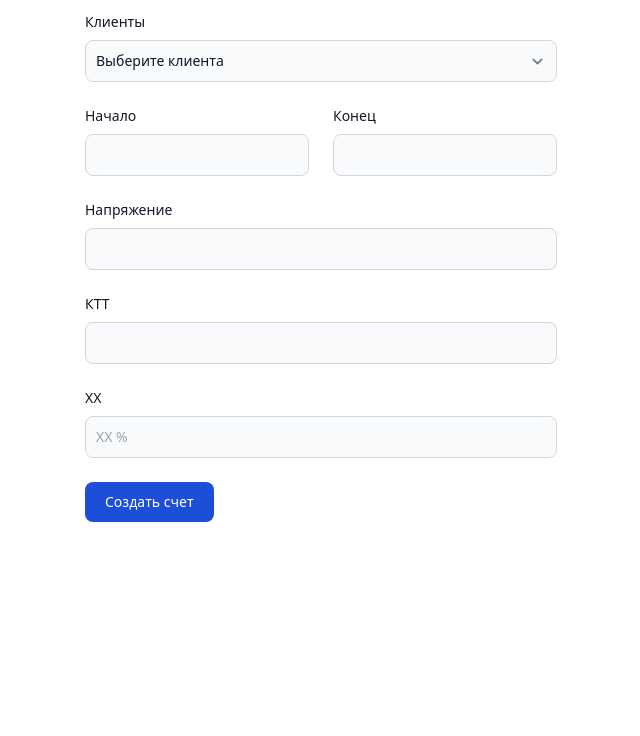
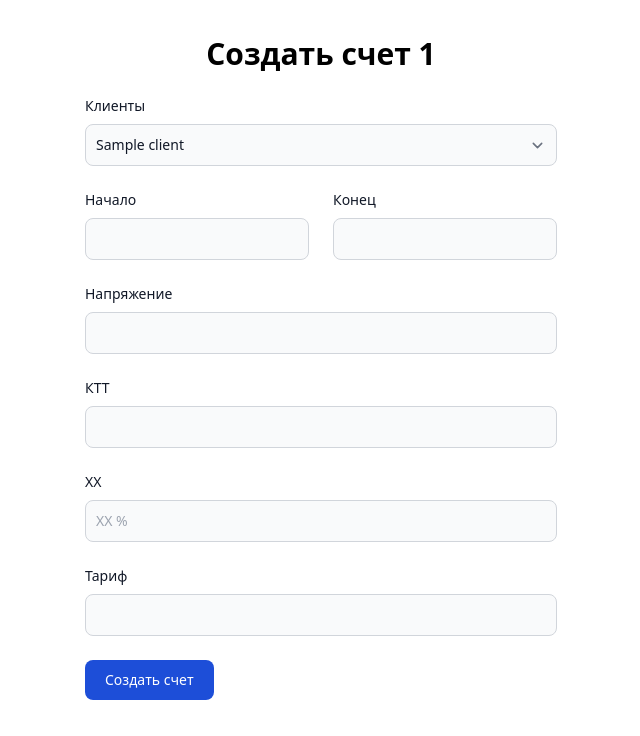
Before and after one commit to jacksylyk/energyCalc, a Django app: page /invoice/create?client_id=1 in a window 1280 px wide. Shown: the part 64-800 px from the top of the page, without its empty margins (319-959 px from the left). Run offline with Django 5.2, Linux system fonts and the light colour scheme; a user stored in the database is signed in; tables that the repository leaves empty hold one stand-in row (values such as "Sample post"); some libraries are stand-ins or nearby versions.

Commit message:
Fixed invoice creation

```diff
--- a/calculator/admin.py
+++ b/calculator/admin.py
@@ -1,6 +1,6 @@
 from django.contrib import admin
 
-from .models import Client, Contact
+from .models import Client, Contact, Invoice
 
 
 class ContactInline(admin.TabularInline):
@@ -15,4 +15,5 @@ class ClientAdmin(admin.ModelAdmin):
     inlines = [ContactInline]
 
 
+admin.site.register(Invoice)
 admin.site.register(Client, ClientAdmin)
--- a/calculator/forms.py
+++ b/calculator/forms.py
@@ -4,9 +4,3 @@ from django.forms import inlineformset_factory
 from calculator.models import Client, Contact, Invoice
 
 ContactFormSet = inlineformset_factory(Client, Contact, fields=('contact',), extra=1)
-
-
-class InvoiceForm(forms.ModelForm):
-    class Meta:
-        model = Invoice
-        fields = ['client', 'ktt', 'voltage', 'start', 'end']
--- a/calculator/models.py
+++ b/calculator/models.py
@@ -13,6 +13,7 @@ class Client(models.Model):
     contract_date = models.DateField(verbose_name="Дата акта")
     location = models.CharField(max_length=128, verbose_name="Местоположение ПКУ", blank=True)
     notes = models.CharField(max_length=256, verbose_name="Примечания", blank=True)
+    address = models.CharField(max_length=256, verbose_name="Юридический адрес", blank=True)
 
     class Meta:
         verbose_name_plural = 'Клиенты'
@@ -39,6 +40,7 @@ class Invoice(models.Model):
                                 verbose_name="Начало")
     end = models.DecimalField(max_digits=10, decimal_places=4, validators=[MinValueValidator(0)], verbose_name="Конец")
     xx = models.DecimalField(max_digits=10, decimal_places=4, validators=[MinValueValidator(0)], verbose_name="XX")
+    tariff = models.DecimalField(max_digits=10, decimal_places=4, validators=[MinValueValidator(0)], verbose_name="Тариф")
 
     # Потребление
     @property
@@ -48,7 +50,7 @@ class Invoice(models.Model):
     # Без НДС
     @property
     def without_vat(self):
-        return self.consumption * Decimal('50.527')
+        return self.consumption * self.tariff
 
     class Meta:
         verbose_name = 'Счет'
--- /dev/null
+++ b/calculator/templatetags/custom_filters.py
@@ -0,0 +1,11 @@
+from django import template
+
+register = template.Library()
+
+
+@register.filter(name='string_to_int')
+def string_to_int(value):
+    try:
+        return int(value)
+    except (TypeError, ValueError):
+        return None
--- a/calculator/views.py
+++ b/calculator/views.py
@@ -6,7 +6,6 @@ from django.shortcuts import render, redirect, get_object_or_404
 from django.urls import reverse_lazy
 from django.views.generic import ListView, CreateView, DetailView
 
-from calculator.forms import InvoiceForm
 from calculator.models import Client, Contact, Invoice
 
 
@@ -26,7 +25,7 @@ class ClientCreateView(LoginRequiredMixin, CreateView):
     model = Client
     fields = '__all__'
     template_name = "calculator/create_client.html"
-    success_url = "home"
+    success_url = reverse_lazy('clients')
 
     def form_valid(self, form):
         form.instance.user = self.request.user
@@ -55,13 +54,27 @@ class ClientListView(LoginRequiredMixin, ListView):
 
 class InvoiceCreateView(LoginRequiredMixin, CreateView):
     model = Invoice
-    form_class = InvoiceForm
+    fields = '__all__'
     template_name = 'calculator/create_invoice.html'
-    success_url = reverse_lazy('invoice_detail')
 
     def form_valid(self, form):
         form.instance.user = self.request.user
         return super().form_valid(form)
+
+    def get_success_url(self):
+        if self.object:  # Check if self.object exists
+            pk = self.object.pk
+            return reverse_lazy('invoice_detail', kwargs={'pk': pk})
+        else:
+            # Provide a fallback URL if self.object is not defined
+            return reverse_lazy('index')
+
+    def get_form_kwargs(self):
+        kwargs = super().get_form_kwargs()
+        client_id = self.request.GET.get('client_id')
+        if client_id:
+            kwargs['initial'] = {'client': client_id}
+        return kwargs
 
     def get_context_data(self, **kwargs):
         context = super().get_context_data(**kwargs)
--- a/templates/base.html
+++ b/templates/base.html
@@ -17,47 +17,6 @@
     <link href="https://cdnjs.cloudflare.com/ajax/libs/flowbite/2.3.0/flowbite.min.css" rel="stylesheet"/>
 </head>
 <body>
-{#<nav class="bg-white  fixed w-full z-20 top-0 start-0 border-b border-gray-200 ">#}
-{#    <div class="max-w-screen-xl flex flex-wrap items-center justify-between mx-auto p-4">#}
-{#        <a href="{% url 'index' %}" class="flex items-center space-x-3 rtl:space-x-reverse">#}
-{#            <span class="self-center text-2xl font-semibold whitespace-nowrap">Расчет потреблении</span>#}
-{#        </a>#}
-{#        <div class="flex md:order-2 space-x-3 md:space-x-0 rtl:space-x-reverse">#}
-{#            <button type="button"#}
-{#                    class="text-white bg-blue-700 hover:bg-blue-800 focus:ring-4 focus:outline-none focus:ring-blue-300 font-medium rounded-lg text-sm px-4 py-2 text-center ">#}
-{#                {{ user }}#}
-{#            </button>#}
-{#            <button data-collapse-toggle="navbar-sticky" type="button"#}
-{#                    class="inline-flex items-center p-2 w-10 h-10 justify-center text-sm text-gray-500 rounded-lg md:hidden hover:bg-gray-100 focus:outline-none focus:ring-2 focus:ring-gray-200"#}
-{#                    aria-controls="navbar-sticky" aria-expanded="false">#}
-{#                <span class="sr-only">Open main menu</span>#}
-{#                <svg class="w-5 h-5" aria-hidden="true" xmlns="http://www.w3.org/2000/svg" fill="none"#}
-{#                     viewBox="0 0 17 14">#}
-{#                    <path stroke="currentColor" stroke-linecap="round" stroke-linejoin="round" stroke-width="2"#}
-{#                          d="M1 1h15M1 7h15M1 13h15"/>#}
-{#                </svg>#}
-{#            </button>#}
-{#        </div>#}
-{#        <div class="items-center justify-between hidden w-full md:flex md:w-auto md:order-1" id="navbar-sticky">#}
-{#            <ul class="flex flex-col p-4 md:p-0 mt-4 font-medium border border-gray-100 rounded-lg bg-gray-50 md:space-x-8 rtl:space-x-reverse md:flex-row md:mt-0 md:border-0 md:bg-white">#}
-{#                <li>#}
-{#                    <a href="{% url 'index' %}"#}
-{#                       class="block py-2 px-3 text-white bg-blue-700 rounded md:bg-transparent md:text-blue-700 md:p-0 "#}
-{#                       aria-current="page">Главная</a>#}
-{#                </li>#}
-{#                <li>#}
-{#                    <a href="{% url 'clients' %}"#}
-{#                       class="block py-2 px-3 text-gray-900 rounded hover:bg-gray-100 md:hover:bg-transparent md:hover:text-blue-700 md:p-0">Клиенты</a>#}
-{#                </li>#}
-{#                <li>#}
-{#                    <a href="{% url 'create_client' %}"#}
-{#                       class="block py-2 px-3 text-gray-900 rounded hover:bg-gray-100 md:hover:bg-transparent md:hover:text-blue-700 md:p-0">Добавить#}
-{#                        клиента</a>#}
-{#                </li>#}
-{#            </ul>#}
-{#        </div>#}
-{#    </div>#}
-{#</nav>#}
 <nav class="bg-white border-gray-200 dark:bg-gray-900">
     <div class="max-w-screen-xl flex flex-wrap items-center justify-between mx-auto p-4">
         <a href="{% url 'index' %}" class="flex items-center space-x-3 rtl:space-x-reverse">
--- a/templates/calculator/clients.html
+++ b/templates/calculator/clients.html
@@ -93,6 +93,7 @@
                 <th scope="col" class="px-6 py-3">Контактные данные</th>
                 <th scope="col" class="px-6 py-3">Местоположение ПКУ</th>
                 <th scope="col" class="px-6 py-3">Группа потребителей</th>
+                <th scope="col" class="px-6 py-3">Счет</th>
             </tr>
             </thead>
             <tbody>
@@ -119,6 +120,7 @@
                             <option value="">Юридическое лицо</option>
                         </select>
                     </td>
+                    <td><a href="{% url 'create_invoice' %}?client_id={{ client.id }}">Создать счет</a></td>
                 </tr>
             {% endfor %}
             </tbody>
--- a/templates/calculator/create_client.html
+++ b/templates/calculator/create_client.html
@@ -47,6 +47,12 @@
                 <label for="id_location" class="block mb-2 text-sm font-medium text-gray-900 dark:text-white">Местоположение
                     ПКУ:</label>
                 <input type="text" id="id_location" name="location" maxlength="128"
+                       class="bg-gray-50 border border-gray-300 text-gray-900 text-sm rounded-lg focus:ring-blue-500 focus:border-blue-500 block w-full p-2.5 dark:bg-gray-700 dark:border-gray-600 dark:placeholder-gray-400 dark:text-white dark:focus:ring-blue-500 dark:focus:border-blue-500">
+            </div>
+            <div class="mb-6">
+                <label for="id_address"
+                       class="block mb-2 text-sm font-medium text-gray-900 dark:text-white">Юридический адрес:</label>
+                <input type="text" id="id_address" name="address" maxlength="256"
                        class="bg-gray-50 border border-gray-300 text-gray-900 text-sm rounded-lg focus:ring-blue-500 focus:border-blue-500 block w-full p-2.5 dark:bg-gray-700 dark:border-gray-600 dark:placeholder-gray-400 dark:text-white dark:focus:ring-blue-500 dark:focus:border-blue-500">
             </div>
             <div class="mb-6">
--- a/templates/calculator/create_invoice.html
+++ b/templates/calculator/create_invoice.html
@@ -1,15 +1,21 @@
 {% extends 'base.html' %}
+{% load custom_filters %}
 {% block content %}
-    <form method="post">
+    <div class="text-3xl font-semibold my-6">Создать счет {{ form.initial.client }}</div>
+    <form method="post" action="{% url 'create_invoice' %}">
         {% csrf_token %}
         <div class="mb-6">
             <label for="{{ form.client.id_for_label }}"
                    class="block mb-2 text-sm font-medium text-gray-900 dark:text-white">Клиенты</label>
             <select name="{{ form.client.name }}" id="{{ form.client.id_for_label }}"
                     class="bg-gray-50 border border-gray-300 text-gray-900 text-sm rounded-lg focus:ring-blue-500 focus:border-blue-500 block w-full p-2.5 dark:bg-gray-700 dark:border-gray-600 dark:placeholder-gray-400 dark:text-white dark:focus:ring-blue-500 dark:focus:border-blue-500">
-                <option selected disabled>Выберите клиента</option>
+                <option>Выберите клиента</option>
                 {% for client in clients %}
-                    <option value="{{ client.id }}">{{ client.name }}</option>
+                    {% if client.id == form.initial.client|string_to_int %}
+                        <option value="{{ client.id }}" selected>{{ client.name }}</option>
+                    {% else %}
+                        <option value="{{ client.id }}" >{{ client.name }}</option>
+                    {% endif %}
                 {% endfor %}
             </select>
         </div>
@@ -39,7 +45,7 @@
         <div class="mb-6">
             <label for="{{ form.ktt.id_for_label }}"
                    class="block mb-2 text-sm font-medium text-gray-900 dark:text-white">КТТ</label>
-            <input type="number" id="{{ form.voltage.id_for_label }}" name="{{ form.voltage.name }}"
+            <input type="number" id="{{ form.ktt.id_for_label }}" name="{{ form.ktt.name }}"
                    class="bg-gray-50 border border-gray-300 text-gray-900 text-sm rounded-lg focus:ring-blue-500 focus:border-blue-500 block w-full p-2.5 dark:bg-gray-700 dark:border-gray-600 dark:placeholder-gray-400 dark:text-white dark:focus:ring-blue-500 dark:focus:border-blue-500"
                    required/>
         </div>
@@ -52,9 +58,28 @@
                    placeholder="XX %"
             />
         </div>
+        <div class="mb-6">
+            <label for="{{ form.tariff.id_for_label }}"
+                   class="block mb-2 text-sm font-medium text-gray-900 dark:text-white">Тариф</label>
+            <input type="number" id="{{ form.tariff.id_for_label }}" name="{{ form.tariff.name }}"
+                   class="bg-gray-50 border border-gray-300 text-gray-900 text-sm rounded-lg focus:ring-blue-500 focus:border-blue-500 block w-full p-2.5 dark:bg-gray-700 dark:border-gray-600 dark:placeholder-gray-400 dark:text-white dark:focus:ring-blue-500 dark:focus:border-blue-500"
+                   required
+            />
+        </div>
         <button type="submit"
                 class="text-white bg-blue-700 hover:bg-blue-800 focus:ring-4 focus:outline-none focus:ring-blue-300 font-medium rounded-lg text-sm w-full sm:w-auto px-5 py-2.5 text-center dark:bg-blue-600 dark:hover:bg-blue-700 dark:focus:ring-blue-800">
             Создать счет
         </button>
     </form>
 {% endblock %}
+{#{% extends 'base.html' %}#}
+{#{% block content %}#}
+{#    <div class="text-3xl font-semibold my-6">Создать счет</div>#}
+{#    <form method="post">#}
+{#        {% csrf_token %}#}
+{#        {{ form.as_p }}#}
+{#        <button type="submit" class="text-white bg-blue-700 hover:bg-blue-800 focus:ring-4 focus:outline-none focus:ring-blue-300 font-medium rounded-lg text-sm w-full sm:w-auto px-5 py-2.5 text-center dark:bg-blue-600 dark:hover:bg-blue-700 dark:focus:ring-blue-800">#}
+{#            Создать счет#}
+{#        </button>#}
+{#    </form>#}
+{#{% endblock %}#}
--- a/templates/calculator/home.html
+++ b/templates/calculator/home.html
@@ -1,4 +1,7 @@
 {% extends 'base.html' %}
 {% block content %}
     <h1>Home {{ user }}</h1>
+    <div class="">
+        <button onclick="location.href='{% url 'create_invoice' %}';" type="button" class="text-white bg-blue-700 hover:bg-blue-800 focus:ring-4 focus:ring-blue-300 font-medium rounded-lg text-sm px-5 py-2.5 me-2 mb-2 dark:bg-blue-600 dark:hover:bg-blue-700 focus:outline-none dark:focus:ring-blue-800">Создать счет</button>
+    </div>
 {% endblock content %}
```
